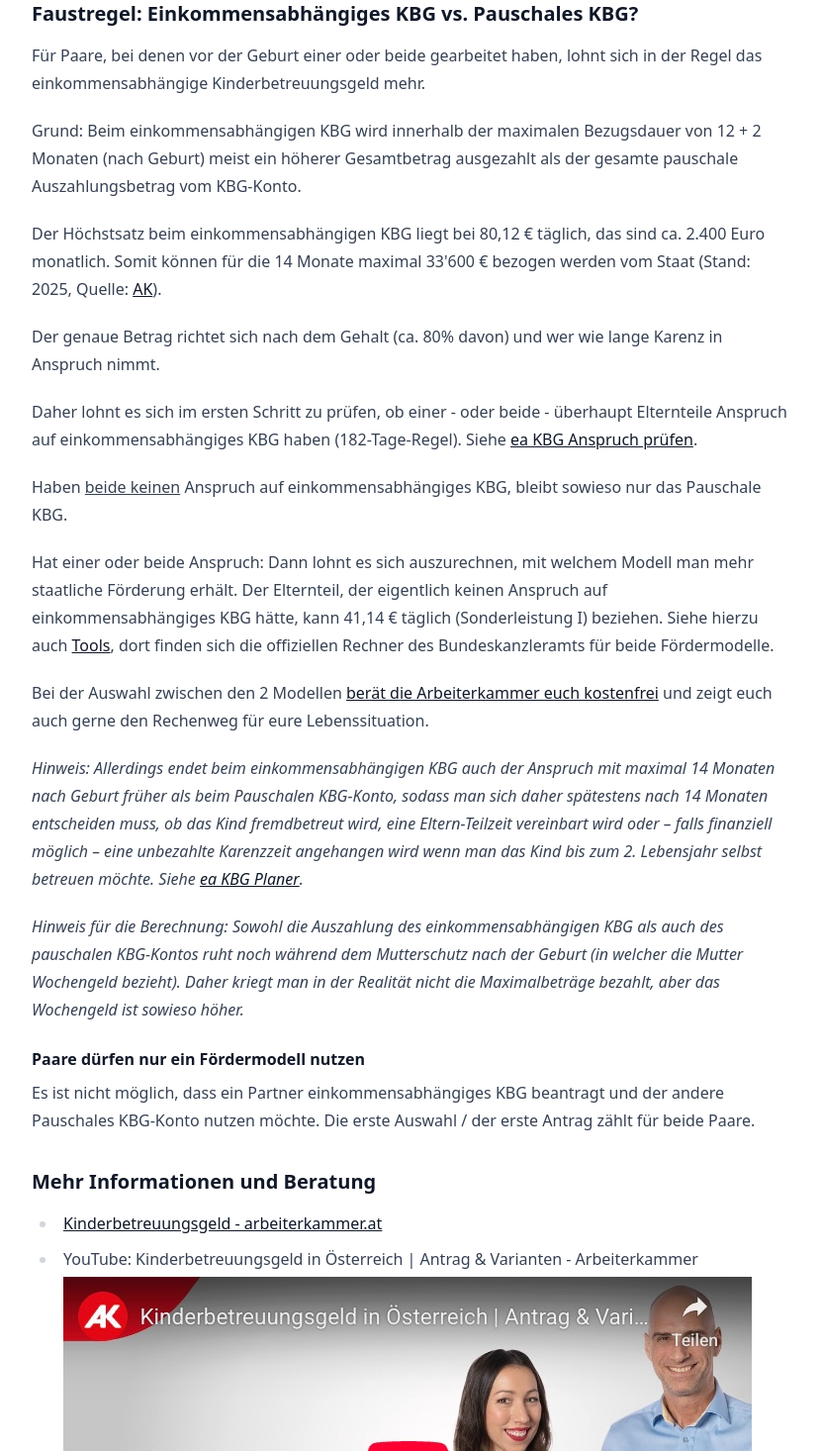
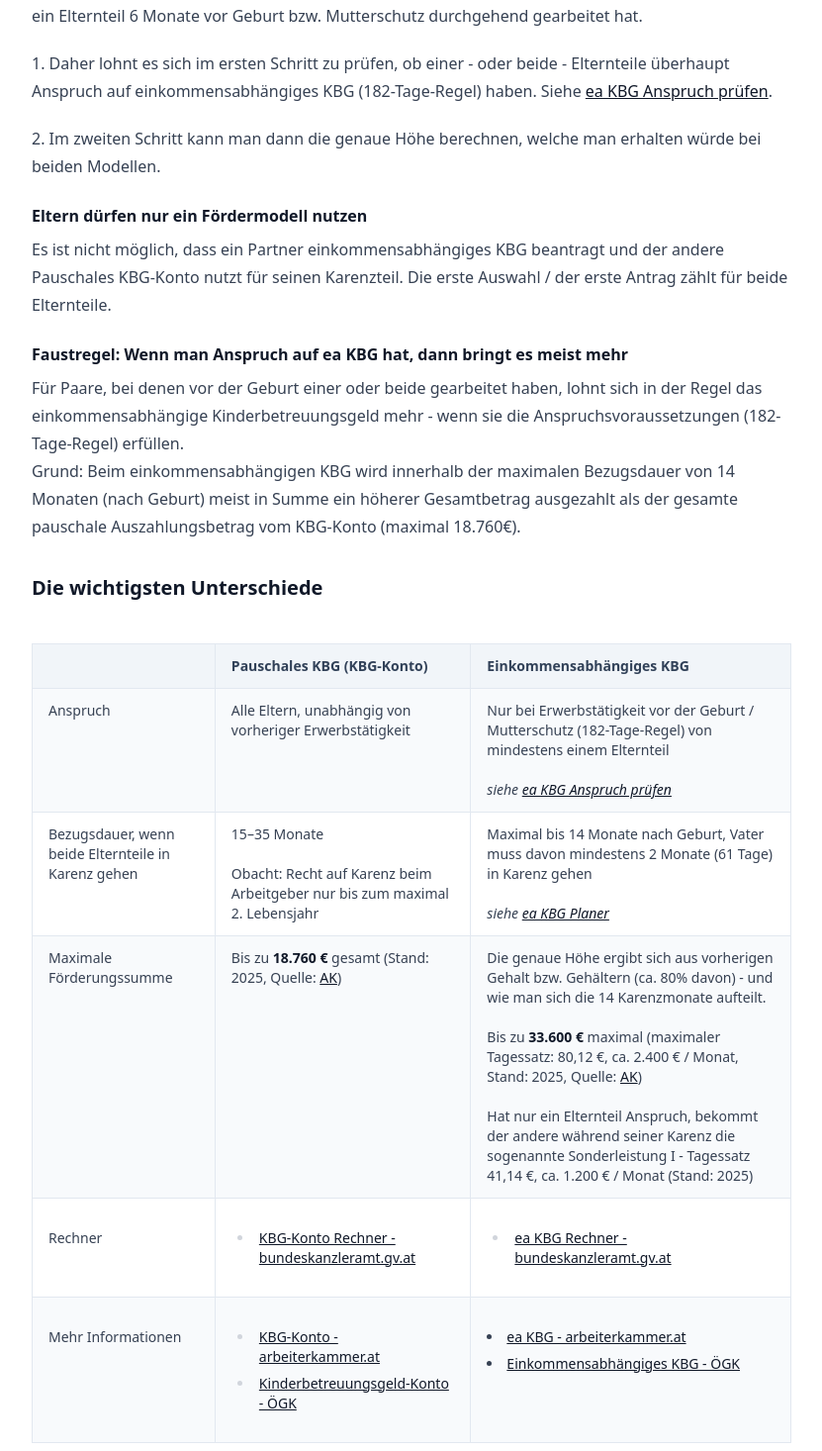
Before and after one commit to mandrasch/karenz-wizard, a SvelteKit app: page /pauschales-kbg in a window 1280 px wide. Shown: the part 604-2070 px from the top of the page at 99% size, without its empty margins (224-1055 px from the left). Built offline with nearby package versions, Linux system fonts and the light colour scheme.

Commit message:
chore: content updates

```diff
--- a/src/routes/pauschales-kbg/+page.svelte
+++ b/src/routes/pauschales-kbg/+page.svelte
@@ -8,95 +8,190 @@
 	<div class="mx-auto prose mt-6 max-w-3xl">
 		<p>🚧 Inhalt in Arbeit 🚧</p>
 		<p>
-			In Österreich können Eltern zwischen zwei Fördermodellen wählen: Das einkommensabhängige
-			Kinderbetreuungsgeld sowie das hier beschriebene Pauschale Kinderbetreuungsgeld-Konto.
+			In Österreich können Eltern zwischen zwei Fördermodellen wählen, bei welchen der Staat ihnen
+			Geld auszahlt während sie in Karenz sind (und somit kein Gehalt beziehen / nicht arbeiten):
 		</p>
+		<ul>
+			<li>Das <b>pauschale Kinderbetreuungsgeld-Konto (KBG Konto)</b></li>
+			<li>sowie das <b>einkommensabhängige Kinderbetreuungsgeld (ea KBG)</b></li>
+		</ul>
+
 		<p>
 			Das pauschale Kinderbetreuungsgeld-Konto steht allen Eltern offen – unabhängig davon, ob sie
 			vor der Geburt gearbeitet haben oder nicht.
 		</p>
-		<p>Mögliche Bezugsdauer, wenn beide in Karenz gehen: 15-35 Monate</p>
 		<p>
-			Gesamtbetrag: 18'760 € maximal, wenn beide in Karenz gehen (Stand: 2025, Quelle: <a
-				href="https://ooe.arbeiterkammer.at/beratung/berufundfamilie/kinderbetreuungsgeld/Kinderbetreuungsgeld.html"
-				>AK</a
-			>)
-		</p>
-
-		<h3>Faustregel: Einkommensabhängiges KBG vs. Pauschales KBG?</h3>
-		<!-- TODO: Add link to unbezahlte karenz -->
-		<p>
-			Für Paare, bei denen vor der Geburt einer oder beide gearbeitet haben, lohnt sich in der Regel
-			das einkommensabhängige Kinderbetreuungsgeld mehr.
+			Das einkommensabhängige KBG ist im Gegensatz dazu an die Bedingung geknüpft, dass mindestens
+			ein Elternteil 6 Monate vor Geburt bzw. Mutterschutz durchgehend gearbeitet hat.
 		</p>
 		<p>
-			Grund: Beim einkommensabhängigen KBG wird innerhalb der maximalen Bezugsdauer von 12 + 2
-			Monaten (nach Geburt) meist ein höherer Gesamtbetrag ausgezahlt als der gesamte pauschale
-			Auszahlungsbetrag vom KBG-Konto.
-		</p>
-		<p>
-			Der Höchstsatz beim einkommensabhängigen KBG liegt bei 80,12 € täglich, das sind ca. 2.400
-			Euro monatlich. Somit können für die 14 Monate maximal 33'600 € bezogen werden vom Staat
-			(Stand: 2025, Quelle: <a
-				href="https://ooe.arbeiterkammer.at/beratung/berufundfamilie/kinderbetreuungsgeld/Kinderbetreuungsgeld.html"
-				>AK</a
-			>).
-		</p>
-		<p>
-			Der genaue Betrag richtet sich nach dem Gehalt (ca. 80% davon) und wer wie lange Karenz in
-			Anspruch nimmt.
-		</p>
-		<p>
-			Daher lohnt es sich im ersten Schritt zu prüfen, ob einer - oder beide - überhaupt Elternteile
-			Anspruch auf einkommensabhängiges KBG haben (182-Tage-Regel). Siehe <a
+			1. Daher lohnt es sich im ersten Schritt zu prüfen, ob einer - oder beide - Elternteile
+			überhaupt Anspruch auf einkommensabhängiges KBG (182-Tage-Regel) haben. Siehe <a
 				class="underline"
 				href="/eakbg-anspruch/">ea KBG Anspruch prüfen</a
 			>.
 		</p>
 		<p>
-			Haben <u>beide keinen</u> Anspruch auf einkommensabhängiges KBG, bleibt sowieso nur das Pauschale
-			KBG.
+			2. Im zweiten Schritt kann man dann die genaue Höhe berechnen, welche man erhalten würde bei
+			beiden Modellen.
 		</p>
-		<p>
-			Hat einer oder beide Anspruch: Dann lohnt es sich auszurechnen, mit welchem Modell man mehr
-			staatliche Förderung erhält. Der Elternteil, der eigentlich keinen Anspruch auf
-			einkommensabhängiges KBG hätte, kann 41,14 € täglich (Sonderleistung I) beziehen. Siehe hierzu
-			auch <a href="/infothek#tools" class="underline">Tools</a>, dort finden sich die offiziellen
-			Rechner des Bundeskanzleramts für beide Fördermodelle.
-		</p>
-		<p>
-			Bei der Auswahl zwischen den 2 Modellen <a href="/ak-beratung" class="underline">
-				berät die Arbeiterkammer euch kostenfrei
-			</a> und zeigt euch auch gerne den Rechenweg für eure Lebenssituation.
-		</p>
-		<p>
-			<i
-				>Hinweis: Allerdings endet beim einkommensabhängigen KBG auch der Anspruch mit maximal 14
-				Monaten nach Geburt früher als beim Pauschalen KBG-Konto, sodass man sich daher spätestens
-				nach 14 Monaten entscheiden muss, ob das Kind fremdbetreut wird, eine Eltern-Teilzeit
-				vereinbart wird oder – falls finanziell möglich – eine unbezahlte Karenzzeit angehangen wird
-				wenn man das Kind bis zum 2. Lebensjahr selbst betreuen möchte. Siehe <a
-					href="/eakbg-planer"
-					class="underline">ea KBG Planer</a
-				>.</i
-			>
-		</p>
-		<p>
-			<i
-				>Hinweis für die Berechnung: Sowohl die Auszahlung des einkommensabhängigen KBG als auch des
-				pauschalen KBG-Kontos ruht noch während dem Mutterschutz nach der Geburt (in welcher die
-				Mutter Wochengeld bezieht). Daher kriegt man in der Realität nicht die Maximalbeträge
-				bezahlt, aber das Wochengeld ist sowieso höher.</i
-			>
-		</p>
-		<h4>Paare dürfen nur ein Fördermodell nutzen</h4>
+		<h4>Eltern dürfen nur ein Fördermodell nutzen</h4>
 		<p>
 			Es ist nicht möglich, dass ein Partner einkommensabhängiges KBG beantragt und der andere
-			Pauschales KBG-Konto nutzen möchte. Die erste Auswahl / der erste Antrag zählt für beide
-			Paare.
+			Pauschales KBG-Konto nutzt für seinen Karenzteil. Die erste Auswahl / der erste Antrag zählt
+			für beide Elternteile.
 		</p>
 
-		<h3>Mehr Informationen und Beratung</h3>
+		<h4>Faustregel: Wenn man Anspruch auf ea KBG hat, dann bringt es meist mehr</h4>
+		<!-- TODO: Add link to unbezahlte karenz -->
+		<p>
+			Für Paare, bei denen vor der Geburt einer oder beide gearbeitet haben, lohnt sich in der Regel
+			das einkommensabhängige Kinderbetreuungsgeld mehr - wenn sie die Anspruchsvoraussetzungen
+			(182-Tage-Regel) erfüllen.
+			<br />
+			Grund: Beim einkommensabhängigen KBG wird innerhalb der maximalen Bezugsdauer von 14 Monaten (nach
+			Geburt) meist in Summe ein höherer Gesamtbetrag ausgezahlt als der gesamte pauschale Auszahlungsbetrag
+			vom KBG-Konto (maximal 18.760€).
+		</p>
+
+		<h3>Die wichtigsten Unterschiede</h3>
+		<div class="mx-auto max-w-4xl overflow-x-auto">
+			<table class="w-full border-collapse rounded-lg border border-slate-200 text-sm">
+				<thead class="bg-slate-100">
+					<tr>
+						<th class="border border-slate-200 px-4 py-3 text-left font-semibold text-slate-700">
+						</th>
+						<th class="border border-slate-200 px-4 py-3 text-left font-semibold text-slate-700">
+							Pauschales KBG (KBG-Konto)
+						</th>
+						<th class="border border-slate-200 px-4 py-3 text-left font-semibold text-slate-700">
+							Einkommensabhängiges KBG
+						</th>
+					</tr>
+				</thead>
+
+				<tbody class="bg-white">
+					<tr class="odd:bg-slate-50">
+						<td class="border border-slate-200 px-4 py-3 font-medium"> Anspruch </td>
+						<td class="border border-slate-200 px-4 py-3">
+							Alle Eltern, unabhängig von vorheriger Erwerbstätigkeit
+						</td>
+						<td class="border border-slate-200 px-4 py-3">
+							Nur bei Erwerbstätigkeit vor der Geburt / Mutterschutz (182-Tage-Regel) von mindestens
+							einem Elternteil<br /><br />
+							<i>siehe <a class="underline" href="/eakbg-anspruch/">ea KBG Anspruch prüfen</a></i>
+						</td>
+					</tr>
+
+					<tr class="odd:bg-slate-50">
+						<td class="border border-slate-200 px-4 py-3 font-medium">
+							Bezugsdauer, wenn beide Elternteile in Karenz gehen</td
+						>
+						<td class="border border-slate-200 px-4 py-3">
+							15–35 Monate <br /><br />Obacht: Recht auf Karenz beim Arbeitgeber nur bis zum maximal
+							2. Lebensjahr
+						</td>
+						<td class="border border-slate-200 px-4 py-3">
+							Maximal bis 14 Monate nach Geburt, Vater muss davon mindestens 2 Monate (61 Tage) in
+							Karenz gehen<br /><br /><i>
+								siehe <a href="/eakbg-planer" class="underline">ea KBG Planer</a></i
+							></td
+						>
+					</tr>
+
+					<tr class="odd:bg-slate-50">
+						<td class="border border-slate-200 px-4 py-3 font-medium">
+							Maximale Förderungssumme
+						</td>
+						<td class="border border-slate-200 px-4 py-3">
+							Bis zu <strong>18.760 €</strong> gesamt (Stand: 2025, Quelle:
+							<a
+								href="https://www.arbeiterkammer.at/beratung/berufundfamilie/kinderbetreungsgeld/Kinderbetreuungsgeld.html"
+								>AK</a
+							>)
+						</td>
+						<td class="border border-slate-200 px-4 py-3">
+							Die genaue Höhe ergibt sich aus vorherigen Gehalt bzw. Gehältern (ca. 80% davon) - und
+							wie man sich die 14 Karenzmonate aufteilt.<br /><br />
+							Bis zu <strong>33.600 €</strong> maximal (maximaler Tagessatz: 80,12 €, ca. 2.400 € /
+							Monat, Stand: 2025, Quelle:
+							<a
+								href="https://www.arbeiterkammer.at/beratung/berufundfamilie/kinderbetreungsgeld/Kinderbetreuungsgeld.html"
+								>AK</a
+							>)<br /><br />
+							Hat nur ein Elternteil Anspruch, bekommt der andere während seiner Karenz die sogenannte
+							Sonderleistung I - Tagessatz 41,14 €, ca. 1.200 € / Monat (Stand: 2025)
+						</td>
+					</tr>
+					<tr class="odd:bg-slate-50">
+						<td class="border border-slate-200 px-4 py-3 font-medium"> Rechner</td>
+						<td class="border border-slate-200 px-4 py-3">
+							<ul>
+								<li>
+									<a
+										href="https://services.bundeskanzleramt.gv.at/KBG-Rechner/index.html#kbgKonto"
+										class="underline">KBG-Konto Rechner - bundeskanzleramt.gv.at</a
+									>
+								</li>
+							</ul>
+						</td>
+						<td class="border border-slate-200 px-4 py-3">
+							<ul>
+								<li>
+									<a
+										href="https://services.bundeskanzleramt.gv.at/KBG-Rechner/index.html#eaKbg"
+										class="underline">ea KBG Rechner - bundeskanzleramt.gv.at</a
+									>
+								</li>
+							</ul>
+						</td></tr
+					>
+					<tr class="odd:bg-slate-50">
+						<td class="border border-slate-200 px-4 py-3 font-medium">Mehr Informationen </td>
+						<td class="border border-slate-200 px-4 py-3">
+							<ul>
+								<li>
+									<a
+										href="https://www.arbeiterkammer.at/beratung/berufundfamilie/kinderbetreungsgeld/Kinderbetreuungsgeld.html#heading_Kinderbetreuungsgeldkonto"
+										>KBG-Konto - arbeiterkammer.at</a
+									>
+								</li>
+								<li>
+									<a
+										href="https://www.gesundheitskasse.at/cdscontent/?contentid=10007.879755&portal=oegkportal"
+										class="underline">Kinderbetreuungsgeld-Konto - ÖGK</a
+									>
+								</li>
+							</ul>
+						</td>
+						<td class="border border-slate-200 px-4 py-3">
+							<li>
+								<a
+									href="https://www.arbeiterkammer.at/beratung/berufundfamilie/kinderbetreungsgeld/Kinderbetreuungsgeld.html#heading_Einkommensabhaengiges_Kinderbetreuungsgeld"
+									>ea KBG - arbeiterkammer.at</a
+								>
+							</li>
+							<li>
+								<a
+									href="https://www.gesundheitskasse.at/cdscontent/?contentid=10007.879754&portal=oegkportal"
+									class="underline">Einkommensabhängiges KBG - ÖGK</a
+								>
+							</li>
+						</td>
+					</tr>
+				</tbody>
+			</table>
+		</div>
+
+		<h3>Unbedingt vor Antragsstellung von der AK beraten lassen!</h3>
+		<p>
+			Bei der Auswahl zwischen den zwei Modellen <a href="/ak-beratung" class="underline">
+				berät die Arbeiterkammer euch kostenfrei
+			</a> und zeigt euch auch gerne den Rechenweg für eure Lebenssituation. Des Weiteren werdet ihr beraten,
+			ob ihr ggf. noch etwas optimieren könnt.
+		</p>
+
+		<h3>Mehr Informationen, Videos und Beratung</h3>
 		<ul>
 			<li>
 				<a
@@ -105,6 +200,12 @@
 				>
 					Kinderbetreuungsgeld - arbeiterkammer.at
 				</a>
+			</li>
+			<li>
+				<a
+					href="https://www.gesundheitskasse.at/cdscontent/?contentid=10007.867463&portal=oegkportal"
+					class="underline">Kinderbetreuungsgeld - ÖGK</a
+				>
 			</li>
 			<li>
 				YouTube: Kinderbetreuungsgeld in Österreich | Antrag & Varianten - Arbeiterkammer
@@ -126,5 +227,30 @@
 				</a>
 			</li>
 		</ul>
+
+		<h3>Sonstige Hinweise</h3>
+		<p>
+			<i
+				>Hinweis für die Berechnung: Sowohl die Auszahlung des einkommensabhängigen KBG als auch des
+				pauschalen KBG-Kontos ruht noch während dem Mutterschutz nach der Geburt (in welcher die
+				Mutter Wochengeld bezieht). Daher kriegt man in der Realität nicht die Maximalbeträge
+				bezahlt, aber das Wochengeld ist sowieso höher.</i
+			>
+		</p>
+
+		<!-- TODO: duplicated content, remove infos which are already in table-->
+
+		<p>
+			<i
+				>Hinweis bzgl. ea KBG und 14 Monate: Allerdings endet beim einkommensabhängigen KBG auch der
+				Anspruch mit maximal 14 Monaten nach Geburt früher als beim Pauschalen KBG-Konto, sodass man
+				sich daher spätestens nach 14 Monaten entscheiden muss, ob das Kind fremdbetreut wird, eine
+				Eltern-Teilzeit vereinbart wird oder – falls finanziell möglich – eine unbezahlte Karenzzeit
+				angehangen wird wenn man das Kind bis zum 2. Lebensjahr selbst betreuen möchte. Siehe <a
+					href="/eakbg-planer"
+					class="underline">ea KBG Planer</a
+				>.</i
+			>
+		</p>
 	</div>
 </section>
```
